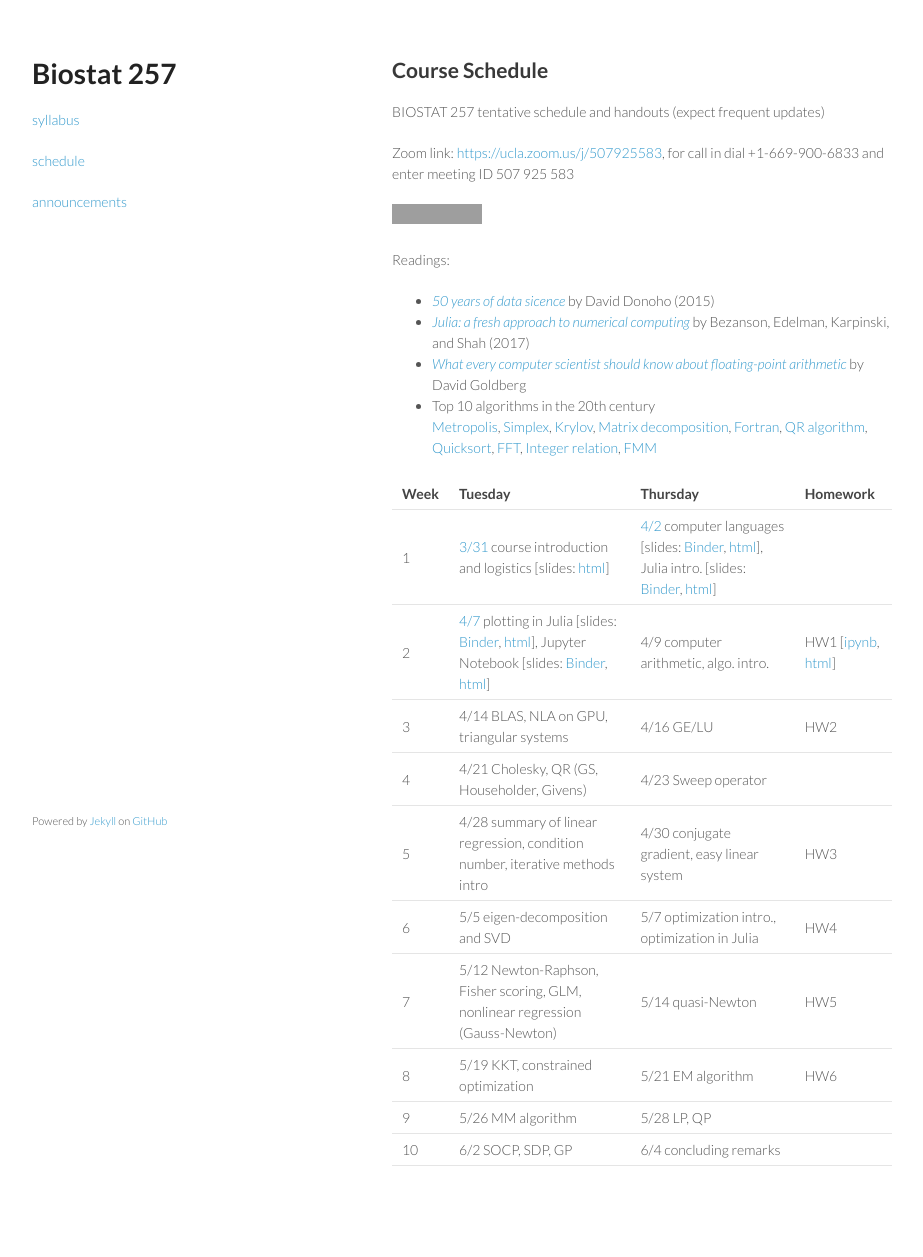
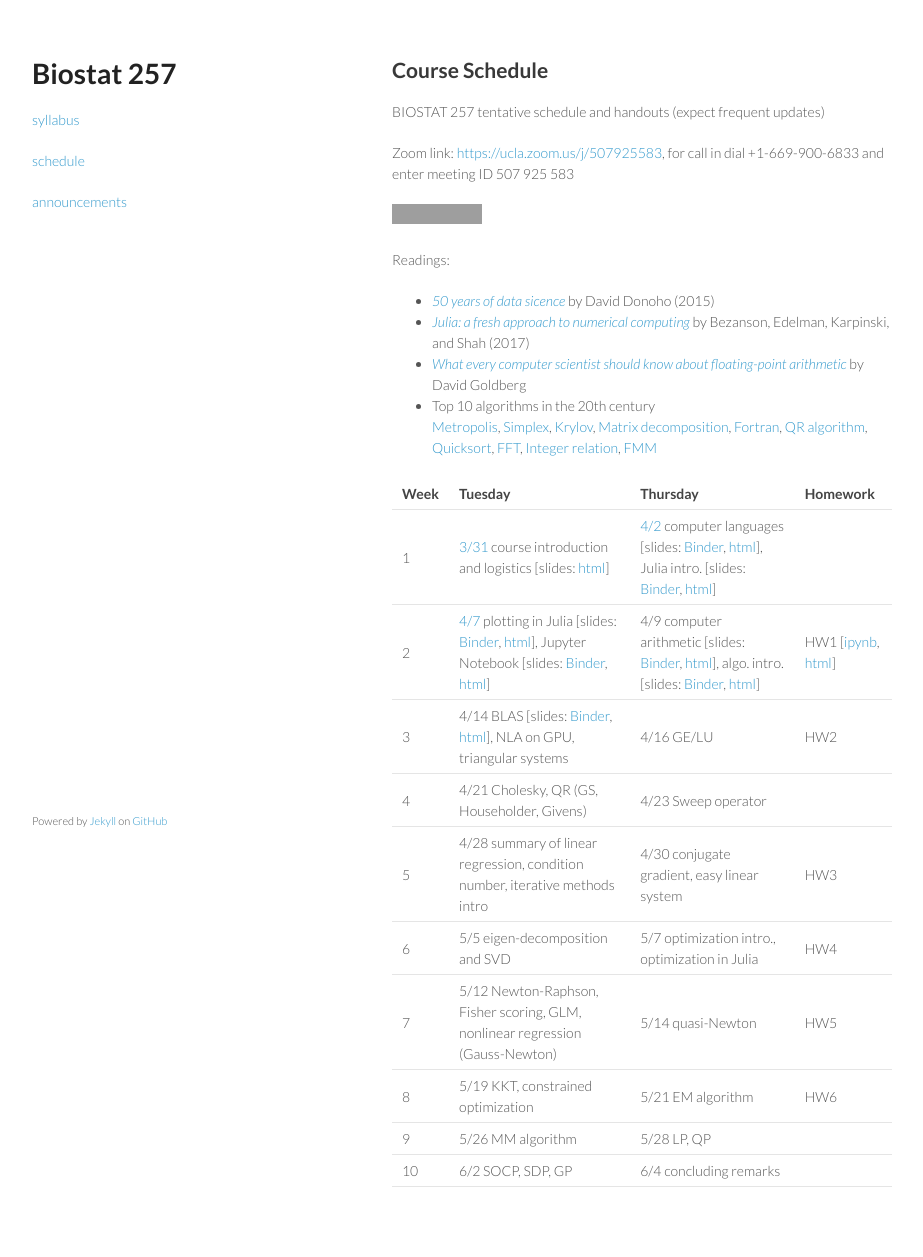
Before and after one commit to ucla-biostat-257-2020spring/ucla-biostat-257-2020spring.github.io, a Jekyll site: the page built from schedule/schedule.md, in a window 1280 px wide. Shown: the whole page, without its empty margins (178-1101 px from the left). Built offline with Jekyll 4.4.1, drawn with Linux system fonts in a browser that asks for light colours; before the commit the page ends 1236 px from its top, so only the background shows below that; grey boxes are pictures that could not be loaded.

Commit message:
add links to new slides

```diff
--- a/schedule/schedule.md
+++ b/schedule/schedule.md
@@ -22,8 +22,8 @@ Readings:
 | Week | Tuesday | Thursday | Homework |
 |:-----------|:-----------|:------------|:------------|
 | 1 | [3/31](https://ucla-biostat-257-2020spring.github.io/biostat257spring2020/2020/03/31/week1-day1.html) course introduction and logistics \[slides: [html](../slides/01-intro/intro.html)\] | [4/2](https://ucla-biostat-257-2020spring.github.io/biostat257spring2020/2020/04/02/week1-day2.html) computer languages \[slides: [Binder](https://mybinder.org/v2/gh/ucla-biostat-257-2020spring/ucla-biostat-257-2020spring.github.io/master?filepath=slides%2F02-langs%2Flangs.ipynb), [html](../slides/02-langs/langs.html)\], Julia intro. \[slides: [Binder](https://mybinder.org/v2/gh/ucla-biostat-257-2020spring/ucla-biostat-257-2020spring.github.io/master?filepath=slides%2F03-juliaintro%2Fjuliaintro.ipynb), [html](../slides/03-juliaintro/juliaintro.html)\] | |
-| 2 | [4/7](https://ucla-biostat-257-2020spring.github.io/biostat257spring2020/2020/04/07/week2-day1.html) plotting in Julia \[slides: [Binder](https://mybinder.org/v2/gh/ucla-biostat-257-2020spring/ucla-biostat-257-2020spring.github.io/master?filepath=slides%2F04-juliaplot%2Fjuliaplots.ipynb), [html](../slides/04-juliaplot/juliaplots.html)\], Jupyter Notebook \[slides: [Binder](https://mybinder.org/v2/gh/ucla-biostat-257-2020spring/ucla-biostat-257-2020spring.github.io/master?filepath=slides%2F05-jupyter%2Fjupyter.ipynb), [html](../slides/05-jupyter/jupyter.html)\] | 4/9 computer arithmetic, algo. intro. | HW1 \[[ipynb](https://raw.githubusercontent.com/ucla-biostat-257-2020spring/ucla-biostat-257-2020spring.github.io/master/hw/hw1/hw1.ipynb), [html](../hw/hw1/hw1.html)\] |
-| 3 | 4/14 BLAS, NLA on GPU, triangular systems | 4/16 GE/LU | HW2 |
+| 2 | [4/7](https://ucla-biostat-257-2020spring.github.io/biostat257spring2020/2020/04/07/week2-day1.html) plotting in Julia \[slides: [Binder](https://mybinder.org/v2/gh/ucla-biostat-257-2020spring/ucla-biostat-257-2020spring.github.io/master?filepath=slides%2F04-juliaplot%2Fjuliaplots.ipynb), [html](../slides/04-juliaplot/juliaplots.html)\], Jupyter Notebook \[slides: [Binder](https://mybinder.org/v2/gh/ucla-biostat-257-2020spring/ucla-biostat-257-2020spring.github.io/master?filepath=slides%2F05-jupyter%2Fjupyter.ipynb), [html](../slides/05-jupyter/jupyter.html)\] | 4/9 computer arithmetic \[slides: [Binder](https://mybinder.org/v2/gh/ucla-biostat-257-2020spring/ucla-biostat-257-2020spring.github.io/master?filepath=slides%2F06-arith%2Farith.ipynb), [html](../slides/06-arith/arith.html)\], algo. intro. \[slides: [Binder](https://mybinder.org/v2/gh/ucla-biostat-257-2020spring/ucla-biostat-257-2020spring.github.io/master?filepath=slides%2F07-algo%2Falgo.ipynb), [html](../slides/07-algo/algo.html)\] | HW1 \[[ipynb](https://raw.githubusercontent.com/ucla-biostat-257-2020spring/ucla-biostat-257-2020spring.github.io/master/hw/hw1/hw1.ipynb), [html](../hw/hw1/hw1.html)\] |
+| 3 | 4/14 BLAS \[slides: [Binder](https://mybinder.org/v2/gh/ucla-biostat-257-2020spring/ucla-biostat-257-2020spring.github.io/master?filepath=slides%2F08-numalgintro%2Fnumalgintro.ipynb), [html](../slides/08-numalgintro/numalgintro.html)\], NLA on GPU, triangular systems | 4/16 GE/LU | HW2 |
 | 4 | 4/21 Cholesky, QR (GS, Householder, Givens) | 4/23 Sweep operator | |
 | 5 | 4/28 summary of linear regression, condition number, iterative methods intro | 4/30 conjugate gradient, easy linear system | HW3 |
 | 6 | 5/5 eigen-decomposition and SVD | 5/7 optimization intro., optimization in Julia | HW4 |
```
